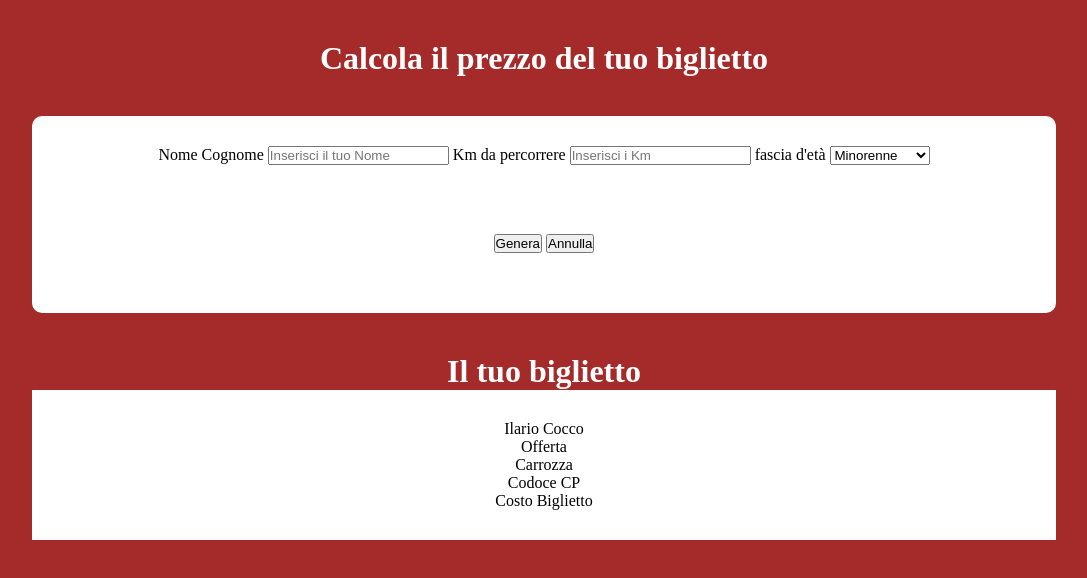
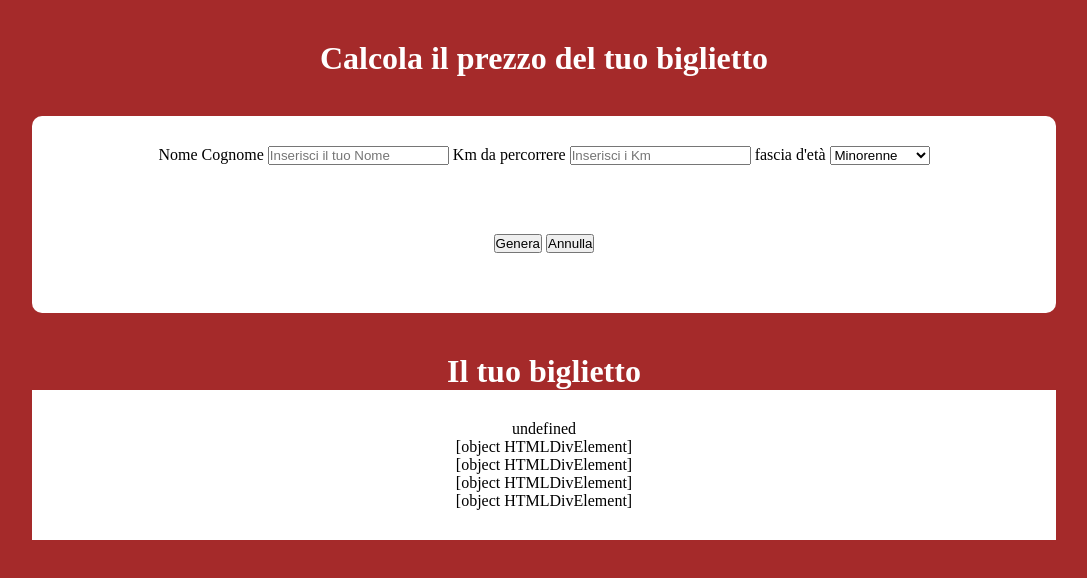
Before and after one commit to IlarioCocco/js-biglietto-treno-form, a plain HTML site: page index.html in a window 1280 px wide. Both pictures are taken after a click on the button "Genera". Shown: the whole page, without its empty margins (96-1183 px from the left). Drawn offline with Linux system fonts and the light colour scheme.

Commit message:
commit js

```diff
--- a/index.html
+++ b/index.html
@@ -44,7 +44,7 @@
             <div id="tipoOfferta">Offerta</div>
             <div id="carrozza">Carrozza</div>
             <div id="codiceCp">Codoce CP</div>
-            <div id="totale">Costo Biglietto</div>
+            <div id="totale">Costo Biglietto ?</div>
         </div>
 
     </div>
--- a/js/scripts.js
+++ b/js/scripts.js
@@ -1,2 +1,41 @@
 // 1 seleziona i bottoni
-var bottinGenera = document.getElementById
+var bottoneGenera = document.getElementById("genera");
+
+// 2 click del bottone genera
+bottoneGenera.addEventListener("click",
+    function() {
+        // logica generazione biglietto
+
+        // prendo i vlaori
+        var nome = document.getElementById("nome").Value;
+        var km = parseInt(document.getElementById("km")).Value;
+        var fascia = document.getElementById("fascia").Value;
+
+        console.log(km);
+
+        // calcoloo il prezzo in base all'età
+        if (fascia == "minorenne") {
+        // prezzo biglietto - 20%
+        } else if ( fascia == "over") {
+        // prezzo biglietto - 40%
+        } else {
+        // prezzo normale
+        }
+        // stampo i dati nel div del biglietto
+
+        // inserisco il nome del passeggero
+        document.getElementById("nomePasseggero").innerHTML = nome;
+
+        // inserisco il tipo di offerta
+        document.getElementById("tipoOfferta").innerHTML = tipoOfferta;
+
+        // inserisco il prezzo
+        document.getElementById("totale").innerHTML = totale;
+
+        // inserisco carrozza
+        document.getElementById("carrozza").innerHTML = carrozza;
+
+        // inserisco codice cp
+        document.getElementById("codiceCp").innerHTML = codiceCp;
+    }
+);
```
